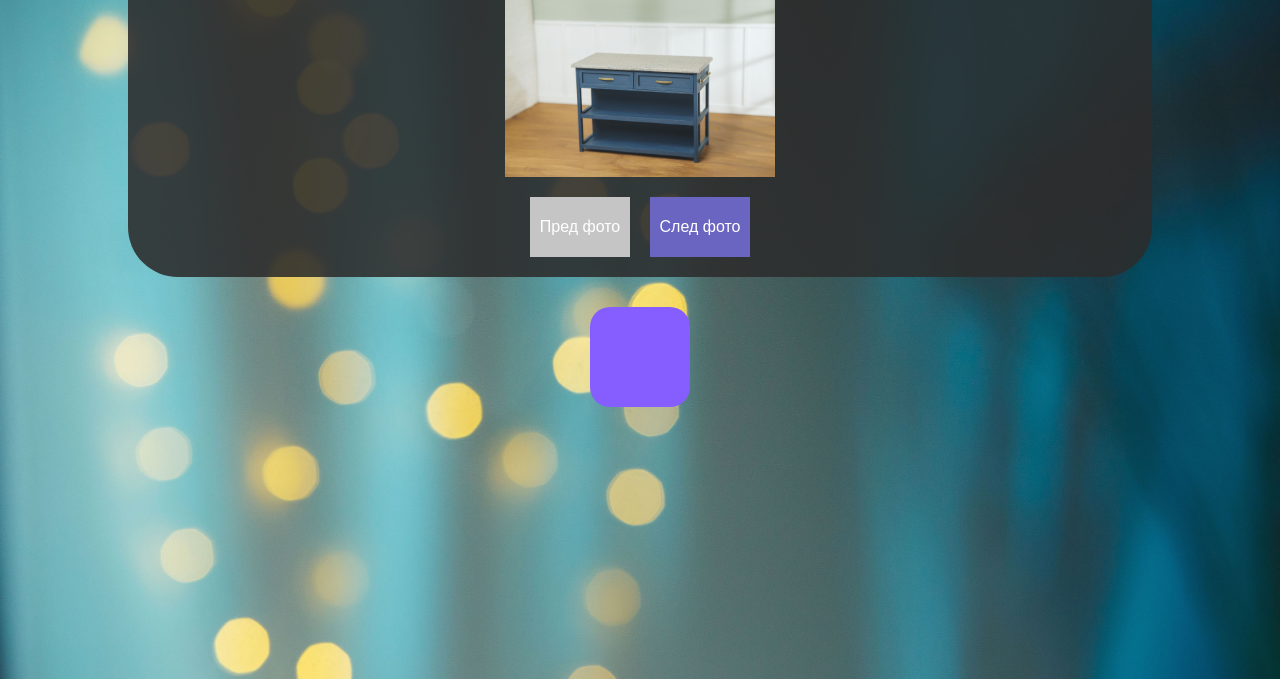
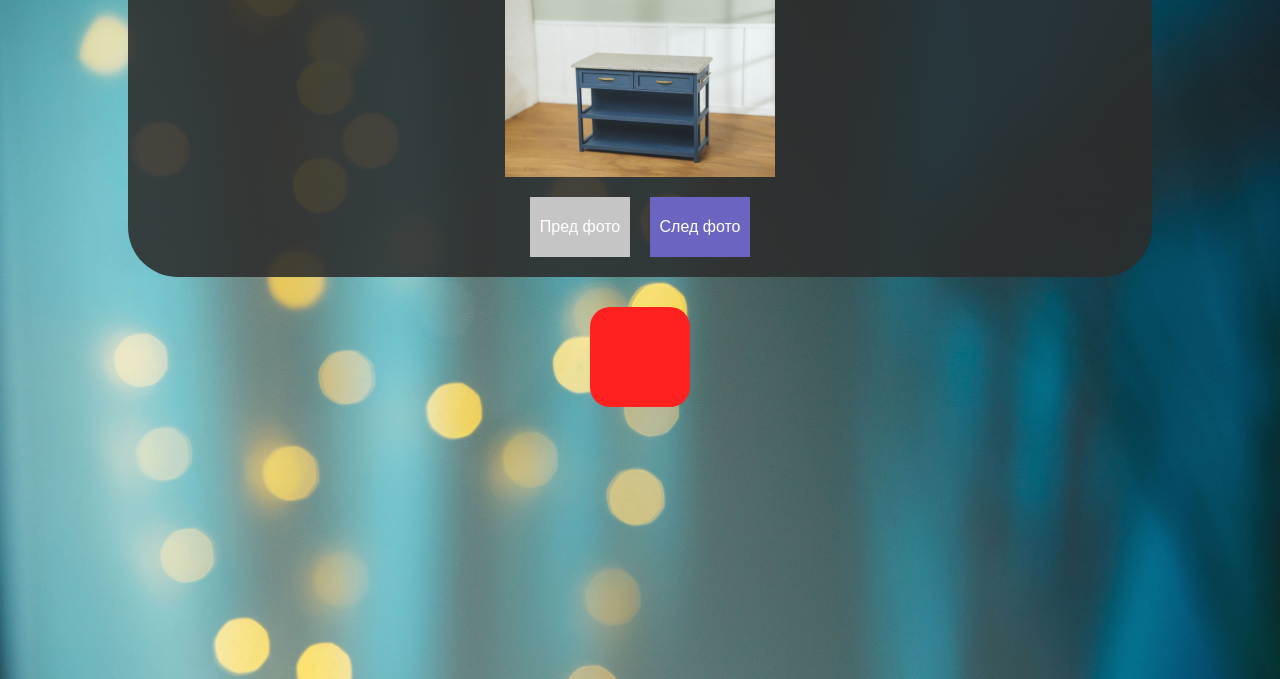
Before and after one commit to OhvatKirill/My-wooden-shop-test, a plain HTML site: page index.html in a window 1280 px wide. In both pictures the pointer is over the element 640 px from the left and 478 px from the top of the page. Shown: the part 121-800 px from the top of the page. Drawn offline with Linux system fonts and the light colour scheme.

Commit message:
chanched hover color

```diff
--- a/style.css
+++ b/style.css
@@ -80,7 +80,7 @@ h1 {
 }
 
 .section_two:hover {
-    background-color: #865eff;
+    background-color: #ff2020;
     width: 100px;
     transform: rotate(180deg);
 
```
